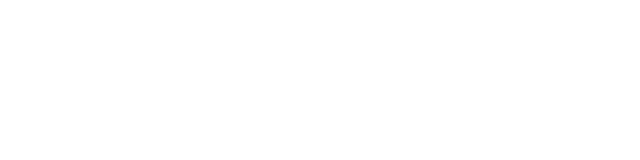
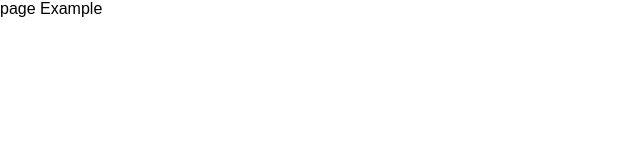
Before and after one commit to haytamRaba/client, a React (Vite) app in the folder gym/: page /members/example in a window 1280 px wide. Before the commit this address had no page. Shown: the top 160 px of the page, without its empty margins (0-640 px from the left). Built offline with nearby package versions, Linux system fonts and the light colour scheme.

Commit message:
test: example

```diff
--- a/gym/src/App.jsx
+++ b/gym/src/App.jsx
@@ -2,13 +2,16 @@
 import { Routes, Route } from "react-router-dom";
 import Home from "./pages/home/Home.jsx";
 import Members from "./pages/members/Members.jsx";
+import Example from "./pages/example/Example.jsx";
 const App = () => {
   return (
     <div>
       <Routes>
         <Route path="/" element={<Home />} />
         <Route path="/members" element={<Members />} />
+        <Route path="/members/example" element={<Example />} />
       </Routes>
+
     </div>
   );
 };
--- a/gym/src/components/navbar/Navbar.jsx
+++ b/gym/src/components/navbar/Navbar.jsx
@@ -10,7 +10,7 @@
             <ul className="nav-links">
                 <li>
                     <Link to="/">Home</Link>
-                    </li>
+                </li>
                 <li><Link to="/members">members</Link></li>
                 <li><Link to="/chiffre-d-affaire">Chiffre D'Affaire</Link></li>
             </ul>
--- /dev/null
+++ b/gym/src/pages/example/Example.jsx
@@ -0,0 +1,9 @@
+import React from 'react'
+
+const Example = () => {
+  return (
+    <div> page Example</div>
+  )
+}
+
+export default Example
--- a/gym/src/pages/home/Home.jsx
+++ b/gym/src/pages/home/Home.jsx
@@ -6,8 +6,9 @@
 const Home = () => {
   return (
    <div>
-      <Navbar />
-      <Main />
+
+      <Navbar  />
+     <Main />
       <Footer/>
    </div>
   )
--- a/gym/src/pages/members/Members.jsx
+++ b/gym/src/pages/members/Members.jsx
@@ -13,6 +13,7 @@
 export const totalMembers = gymMembers.length;
 
 const Members = () => {
+
 
     const [search, setSearch] = useState("");
     const [result, setResult] = useState(null);
```
